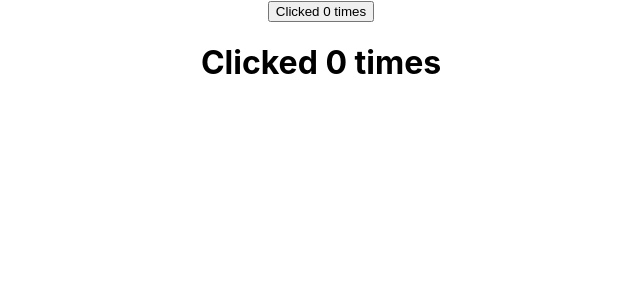
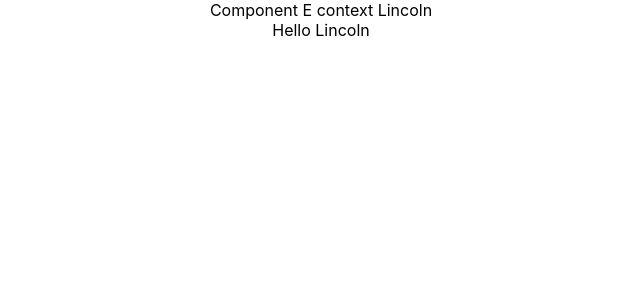
Before and after one commit to lincoln-silva-junior/hello-world, a React (Create React App) app: page / in a window 1280 px wide. Shown: the top 300 px of the page, without its empty margins (319-959 px from the left). Built offline with nearby package versions, Linux system fonts and the light colour scheme.

Commit message:
hello-world - 2020-02-29

```diff
--- a/src/App.js
+++ b/src/App.js
@@ -33,20 +33,36 @@
 import HoverCounter from './components/HoverCounter';
 import ClickCounterTwo from './components/ClickCounterTwo';
 import HoverCounterTwo from './components/HoverCounterTwo';
+import CounterTwo from './components/CounterTwo';
+import ComponentC from './components/ComponentC';
+import { UserProvider } from './components/userContext';
 
 function App() {
   return (
     <div className="App">
-      <ClickCounterTwo />
-      <HoverCounterTwo />
-      {/* <ClickCounter name="Lincoln"/>
-      <HoverCounter /> */}
+      <UserProvider value="Lincoln">
+        <ComponentC />
+      </UserProvider>
     </div>
   );
 }
 
 export default App;
 
+/* <CounterTwo>
+        {(count, incrementCount) => (
+          <ClickCounterTwo count={count} incrementCount={incrementCount} />
+        )}
+    </CounterTwo>
+    <CounterTwo>
+        {(count, incrementCount) => (
+          <HoverCounterTwo count={count} incrementCount={incrementCount} />
+        )}
+    </CounterTwo> */
+/* <ClickCounterTwo />
+<HoverCounterTwo /> */
+/* <ClickCounter name="Lincoln"/>
+<HoverCounter /> */
 /*<ErrorBoundary>
         <Hero heroName="Batman"></Hero>
       </ErrorBoundary>
--- a/src/components/ClickCounterTwo.js
+++ b/src/components/ClickCounterTwo.js
@@ -1,24 +1,10 @@
 import React, { Component } from 'react'
 
 class ClickCounterTwo extends Component {
-    constructor(props) {
-        super(props)
-
-        this.state = {
-             count: 0
-        }
-    }
-
-    incrementCount = () => {
-        this.setState(prevState => {
-            return { count: prevState.count + 1 }
-        })
-    }
-
     render() {
-        const {count} = this.state
+        const {count, incrementCount} = this.props
         return (
-            <button onClick={this.incrementCount}>
+            <button onClick={incrementCount}>
                 Clicked {count} times
             </button>
         )
--- /dev/null
+++ b/src/components/ComponentC.js
@@ -0,0 +1,10 @@
+import React, { Component } from 'react'
+import ComponentE from './ComponentE'
+
+class ComponentC extends Component {
+    render() {
+        return <ComponentE />
+    }
+}
+
+export default ComponentC
--- /dev/null
+++ b/src/components/ComponentE.js
@@ -0,0 +1,21 @@
+import React, { Component } from 'react'
+import ComponentF from './ComponentF'
+import UserContext from './userContext'
+
+class ComponentE extends Component {
+
+    static contextType = UserContext
+
+    render() {
+        return (
+            <div>
+                Component E context {this.context}
+                <ComponentF />
+            </div>
+        )
+    }
+}
+
+// ComponentE.contextType = UserContext
+
+export default ComponentE
--- /dev/null
+++ b/src/components/ComponentF.js
@@ -0,0 +1,16 @@
+import React, { Component } from 'react'
+import { UserConsumer } from './userContext'
+
+class ComponentF extends Component {
+    render() {
+        return (
+            <UserConsumer>
+                {username => {
+                    return <div>Hello {username} </div>
+                }}
+            </UserConsumer>
+        )
+    }
+}
+
+export default ComponentF
--- /dev/null
+++ b/src/components/CounterTwo.js
@@ -0,0 +1,27 @@
+import React, { Component } from 'react'
+
+class CounterTwo extends Component {
+    constructor(props) {
+        super(props)
+
+        this.state = {
+             count: 0
+        }
+    }
+
+    incrementCount = () => {
+        this.setState(prevState => {
+            return { count: prevState.count + 1 }
+        })
+    }
+
+    render() {
+        return (
+            <div>
+                {this.props.children(this.state.count, this.incrementCount)}
+            </div>
+        )
+    }
+}
+
+export default CounterTwo
--- a/src/components/HoverCounterTwo.js
+++ b/src/components/HoverCounterTwo.js
@@ -1,25 +1,11 @@
 import React, { Component } from 'react'
 
 class HoverCounterTwo extends Component {
-    constructor(props) {
-        super(props)
-
-        this.state = {
-             count: 0
-        }
-    }
-
-    incrementCount = () => {
-        this.setState(prevState => {
-            return { count: prevState.count + 1 }
-        })
-    }
-
     render() {
-        const {count} = this.state
+        const {count, incrementCount} = this.props
         return (
-            <h1 onMouseOver={this.incrementCount}>
-                Clicked {count} times
+            <h1 onMouseOver={incrementCount}>
+                Hovered {count} times
             </h1>
         )
     }
--- /dev/null
+++ b/src/components/userContext.js
@@ -0,0 +1,9 @@
+import React from 'react'
+
+const UserContext = React.createContext('CodeEvolution')
+
+const UserProvider = UserContext.Provider
+const UserConsumer = UserContext.Consumer
+
+export { UserProvider, UserConsumer }
+export default UserContext
```
